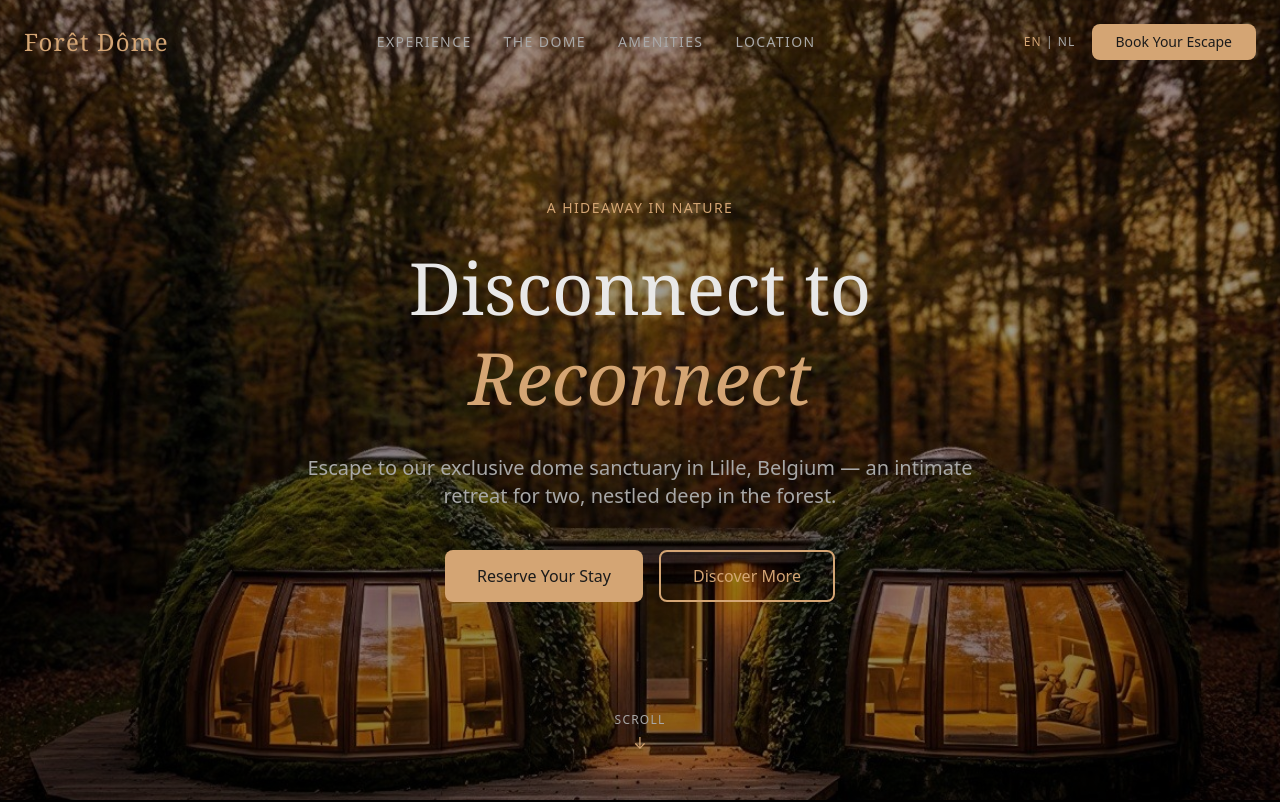
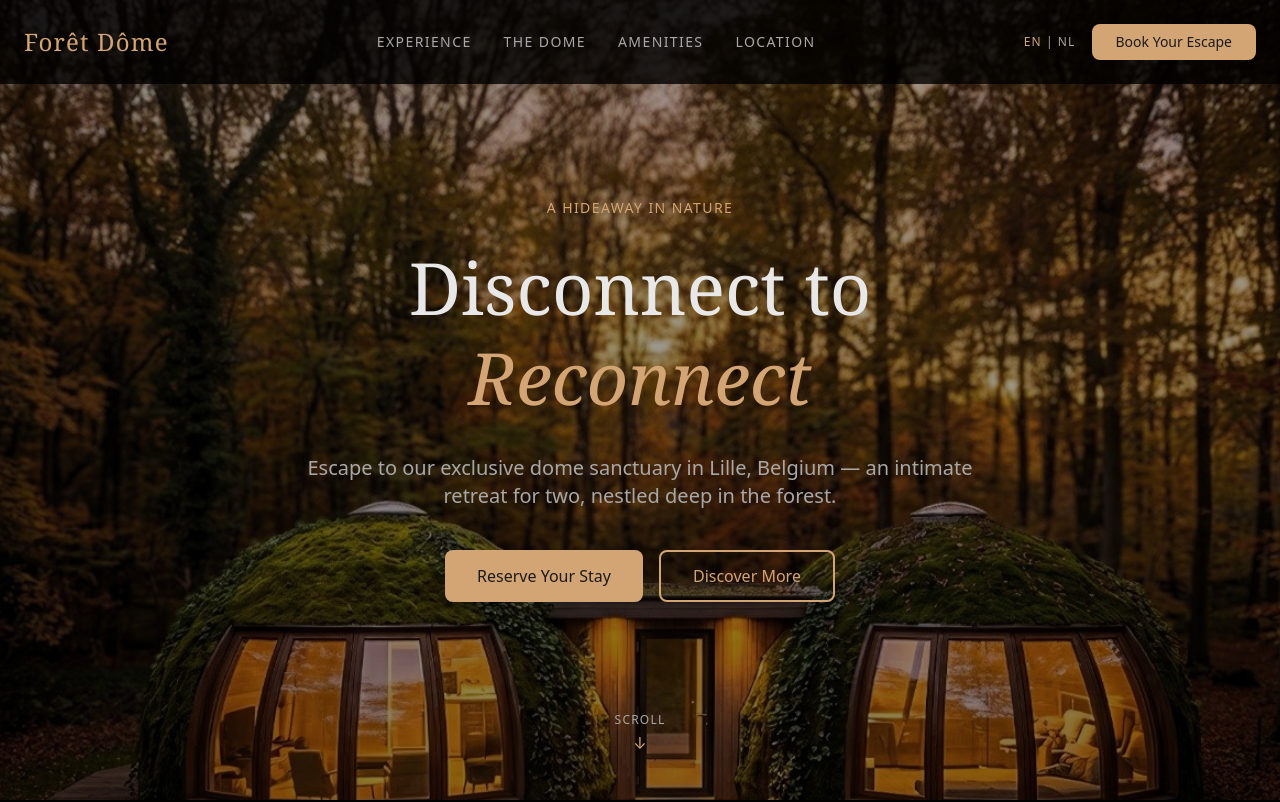
Before and after one commit to TNLConsulting/escapia, a Next.js app: page / in a window 1280 px wide. Shown: the top 802 px of the page. Built offline with nearby package versions, Linux system fonts and the light colour scheme.

Commit message:
Hero: adjust crop to show dome bottoms, make nav fixed/sticky

```diff
--- a/src/components/Hero.tsx
+++ b/src/components/Hero.tsx
@@ -15,12 +15,12 @@ export function Hero() {
         backgroundImage: "linear-gradient(rgba(0,0,0,0.35), rgba(0,0,0,0.45)), url('/dome-twin.jpg')",
         backgroundColor: "#000",
         backgroundSize: "110%",
-        backgroundPosition: "center 70%",
+        backgroundPosition: "center 55%",
         backgroundAttachment: "fixed",
       }}
     >
-      {/* Navigation (Floating) */}
-      <nav className="absolute top-0 left-0 right-0 w-full px-6 py-6 z-50">
+      {/* Navigation (Fixed/Sticky) */}
+      <nav className="fixed top-0 left-0 right-0 w-full px-6 py-6 z-50" style={{ backgroundColor: "rgba(0, 0, 0, 0.8)" }}>
         <div className="max-w-7xl mx-auto flex items-center justify-between">
           <a href="#" className="font-serif text-2xl tracking-wider" style={{ color: "#d4a574" }}>
             Forêt Dôme
```
